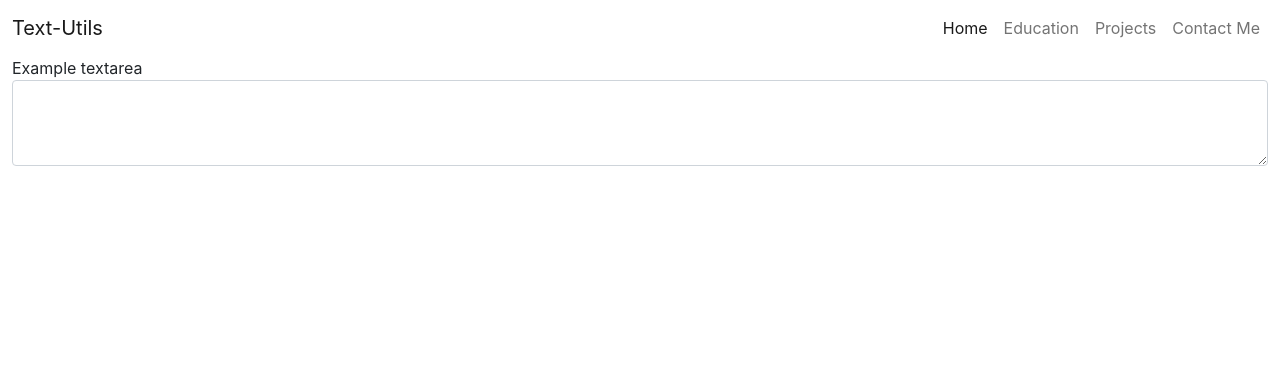
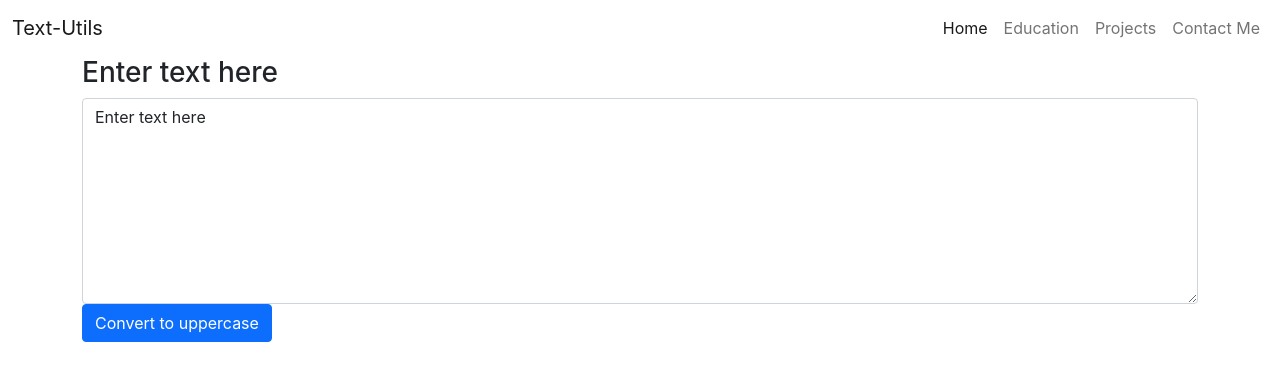
Before and after one commit to IAmTamal/text-utils, a React (Create React App) app: page / in a window 1280 px wide. Shown: the top 380 px of the page. Built offline with nearby package versions, Linux system fonts and the light colour scheme.

Commit message:
Changes made to files. V-7

```diff
--- a/src/Components/Navbar.js
+++ b/src/Components/Navbar.js
@@ -5,16 +5,16 @@ export default function Navbar(props) {
   return (
     <div>
       <section className="navbar-sec">
-        <div class="container-fluid">
-          <nav class="navbar  navbar-expand-lg navbar-light">
+        <div className="container-fluid">
+          <nav className="navbar  navbar-expand-lg navbar-light">
             {/* <!-- navbar brand --> */}
-            <a href="/" class="navbar-brand" id="nb">
+            <a href="/" className="navbar-brand" id="nb">
               {props.title}
             </a>
 
             {/* <!-- hamburger menu --> */}
             <button
-              class="navbar-toggler me-1"
+              className="navbar-toggler me-1"
               id="nbtn"
               type="button"
               data-bs-toggle="collapse"
@@ -23,35 +23,35 @@ export default function Navbar(props) {
               aria-expanded="false"
               aria-label="Toggle navigation"
             >
-              <span class="navbar-toggler-icon"></span>
+              <span className="navbar-toggler-icon"></span>
             </button>
 
             {/* <!-- navbar er baaki shob jinish --> */}
-            <div class="collapse navbar-collapse" id="navtoggle">
-              <ul class="navbar-nav ms-auto">
-                <li class="nav-item">
-                  <a class="nav-link active" href="/">
+            <div className="collapse navbar-collapse" id="navtoggle">
+              <ul className="navbar-nav ms-auto">
+                <li className="nav-item">
+                  <a className="nav-link active" href="/">
                     {" "}
                     Home
                   </a>
                 </li>
 
-                <li class="nav-item" id="lg">
-                  <a class="nav-link" href="/">
+                <li className="nav-item" id="lg">
+                  <a className="nav-link" href="/">
                     {" "}
                     Education{" "}
                   </a>
                 </li>
 
-                <li class="nav-item" id="lg">
-                  <a class="nav-link" href="/">
+                <li className="nav-item" id="lg">
+                  <a className="nav-link" href="/">
                     {" "}
                     Projects{" "}
                   </a>
                 </li>
 
-                <li class="nav-item" id="lg">
-                  <a class="nav-link" href="/">
+                <li className="nav-item" id="lg">
+                  <a className="nav-link" href="/">
                     {" "}
                     Contact Me{" "}
                   </a>
--- a/src/Components/TextForm.js
+++ b/src/Components/TextForm.js
@@ -1,16 +1,40 @@
-import React from "react";
+import React, { useState } from "react";
 
-export default function TextForm() {
+export default function TextForm(props) {
+  const handleUpClick = () => {
+    console.log("Uppercase was clicked");
+    let newText = text.toUpperCase();
+    setText(newText);
+  };
+
+  const handleOnChange = (event) => {
+    console.log("on change");
+    setText(event.target.value);
+  };
+
+  const [text, setText] = useState("Enter text here");
   return (
     <div>
-      <div className="container-fluid">
-        <div class="form-group">
-          <label for="exampleFormControlTextarea1">Example textarea</label>
-          <textarea
-            class="form-control"
-            id="exampleFormControlTextarea1"
-            rows="3"
-          ></textarea>
+      <div className="container">
+        <form>
+          <div className="form-group">
+            <label htmlFor="exampleFormControlTextarea1">
+              <h3>Enter text here</h3>
+            </label>
+            <textarea
+              className="form-control"
+              id="exampleFormControlTextarea1"
+              rows="8"
+              value={text}
+              onChange={handleOnChange}
+            ></textarea>
+          </div>
+        </form>
+
+        <div className="buttons">
+          <button className="btn btn-primary" onClick={handleUpClick}>
+            Convert to uppercase
+          </button>
         </div>
       </div>
     </div>
```
